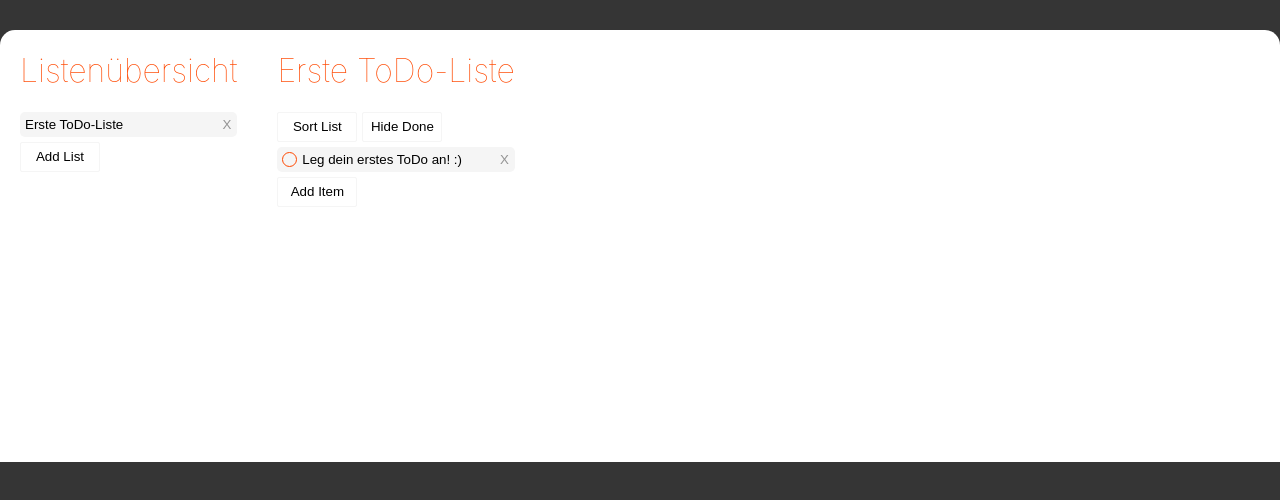
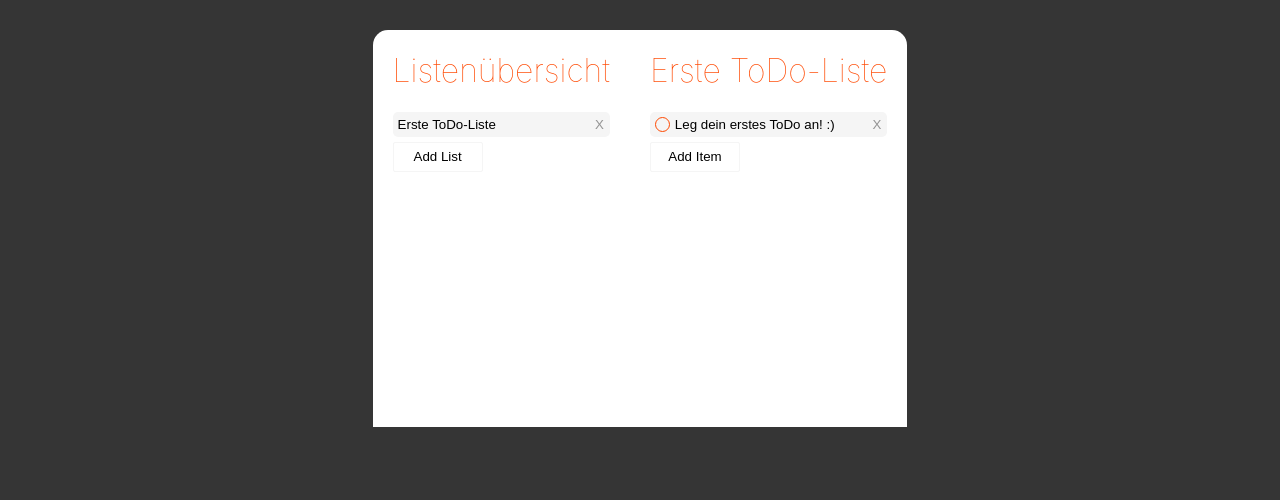
Before and after one commit to olrchhlm/ToDoApp-React, a React (Create React App) app: page / in a window 1280 px wide. Shown: the top 500 px of the page. Built offline with nearby package versions, Linux system fonts and the light colour scheme.

Commit message:
Code improvements (#7)
* File-Renaming

* temporary solution hide check button

* state reduction, sort and hide/show done are only displayed when necessary

* changing function name

```diff
--- a/src/App.css
+++ b/src/App.css
@@ -50,7 +50,7 @@ button:focus {
 }
 
 .standard-button {
-  width: 80px;
+  width: 90px;
   height: 30px;
   border: 1px solid var(--light-gray);
   padding: 5px;
@@ -86,12 +86,6 @@ button:focus {
 }
 
 .footer {
-  background: white;
-  height: 250px;
-}
-
-.hide {
-  display: none;
 }
 
 .layout {
@@ -99,6 +93,7 @@ button:focus {
   border-top-right-radius: 15px;
   display: flex;
   background: white;
+  padding-bottom: 250px;
 }
 
 .list-overview {
@@ -110,6 +105,15 @@ button:focus {
   margin: 0 20px;
   margin-right: 20px;
   margin-left: 20px;
+}
+
+.invisible {
+  visibility: hidden;
+  width: 106px;
+}
+
+.hide {
+  display: none;
 }
 
 /*=============*/
@@ -128,4 +132,10 @@ button:focus {
   h1 {
     color: var(--contrast-color);
   }
+
+  .test {
+    display: flex;
+    justify-content: center;
+    width: 100%;
+  }
 }
--- a/src/App.js
+++ b/src/App.js
@@ -1,7 +1,7 @@
 import React, { Component } from "react";
 import "./App.css";
 import Header from "./components/Header";
-import ListOverview from "./components/ListOverview";
+import ToDoLists from "./components/ToDoLists";
 import Footer from "./components/Footer";
 
 class App extends Component {
@@ -9,7 +9,7 @@ class App extends Component {
     return (
       <div>
         <Header />
-        <ListOverview />
+        <ToDoLists />
         <Footer />
       </div>
     );
--- a/src/components/ListComponent.js
+++ /dev/null
@@ -1,28 +0,0 @@
-import React from "react";
-
-function ListComponent(props) {
-  return (
-    <div className={props.showItem}>
-      <button
-        onClick={props.onClick}
-        className={props.isDone ? "todo-done" : "todo-pending"}
-      />
-      <form>
-        <input
-          type="text"
-          value={props.title}
-          placeholder={props.title}
-          onChange={event => props.changeTitle(props.index, event.target.value)}
-        />
-      </form>
-      <button
-        className="remove-button"
-        onClick={() => props.deleteToDo(props.index)}
-      >
-        X
-      </button>
-    </div>
-  );
-}
-
-export default ListComponent;
--- /dev/null
+++ b/src/components/ListEntry.js
@@ -0,0 +1,46 @@
+import React from "react";
+
+class ListEntry extends React.Component {
+  getCheckButtonClass() {
+    if (!this.props.showCheckButton) {
+      return "hide";
+    }
+
+    return this.props.isDone ? "todo-done" : "todo-pending";
+  }
+
+  getOnClickActionForm() {
+    if (this.props.chooseToDoList) {
+      return () => this.props.chooseToDoList(this.props.index);
+    }
+  }
+
+  render() {
+    return (
+      <div className={this.props.showItem}>
+        <button
+          onClick={this.props.onClickCheckButton}
+          className={this.getCheckButtonClass(this.props)}
+        />
+        <form>
+          <input
+            onClick={this.getOnClickActionForm()}
+            type="text"
+            value={this.props.title}
+            onChange={event =>
+              this.props.changeTitle(this.props.index, event.target.value)
+            }
+          />
+        </form>
+        <button
+          className="remove-button"
+          onClick={() => this.props.deleteToDo(this.props.index)}
+        >
+          X
+        </button>
+      </div>
+    );
+  }
+}
+
+export default ListEntry;
--- a/src/components/List.js
+++ b/src/components/ToDoList.js
@@ -1,12 +1,11 @@
 import React from "react";
-import ListComponent from "./ListComponent";
+import ListEntry from "./ListEntry";
 
-class List extends React.Component {
+class ToDoList extends React.Component {
   constructor(props) {
     super(props);
     this.state = {
-      listOfItems: this.createListOfItems(props.storageID),
-      hideDoneActive: false
+      listOfItems: this.createListOfItems(props.storageID)
     };
 
     this.createListOfItems = this.createListOfItems.bind(this);
@@ -17,6 +16,8 @@ class List extends React.Component {
     this.sortListOfItems = this.sortListOfItems.bind(this);
     this.hideDoneItems = this.hideDoneItems.bind(this);
     this.showDoneitems = this.showDoneitems.bind(this);
+    this.hiddenItemExists = this.hiddenItemExists.bind(this);
+    this.allowSort = this.allowSort.bind(this);
   }
 
   createListOfItems(storageID) {
@@ -79,8 +80,7 @@ class List extends React.Component {
     });
 
     this.setState({
-      listOfItems: doneItemsNotListed,
-      hideDoneActive: true
+      listOfItems: doneItemsNotListed
     });
   }
 
@@ -91,8 +91,7 @@ class List extends React.Component {
     });
 
     this.setState({
-      listOfItems: doneItemsListed,
-      hideDoneActive: false
+      listOfItems: doneItemsListed
     });
   }
 
@@ -103,32 +102,70 @@ class List extends React.Component {
     );
   }
 
+  hiddenItemExists() {
+    let hiddenItemExists = this.state.listOfItems.find(todo => {
+      return !todo.show;
+    });
+    let doneButShownItemExists = this.state.listOfItems.find(todo => {
+      return todo.isDone && todo.show;
+    });
+
+    if (hiddenItemExists && doneButShownItemExists) {
+      return false;
+    } else if (hiddenItemExists) {
+      return true;
+    }
+    return false;
+  }
+
+  allowSort() {
+    let doneAndShownItemExists = this.state.listOfItems.find(todo => {
+      return todo.isDone && todo.show;
+    });
+
+    return doneAndShownItemExists ? true : false;
+  }
+
+  allowHide() {
+    let doneItemExists = this.state.listOfItems.find(todo => {
+      return todo.isDone;
+    });
+
+    return doneItemExists ? true : false;
+  }
+
   render() {
     return (
       <div>
         <h1> {this.props.title} </h1>
-        <button onClick={this.sortListOfItems} className="standard-button">
+        <button
+          onClick={this.allowSort() ? this.sortListOfItems : null}
+          className={this.allowSort() ? "standard-button" : "hide"}
+        >
           Sort List
         </button>
+
         <button
           onClick={
-            this.state.hideDoneActive ? this.showDoneitems : this.hideDoneItems
+            this.hiddenItemExists() ? this.showDoneitems : this.hideDoneItems
           }
-          className="standard-button"
+          className={this.allowHide() ? "standard-button" : "hide"}
         >
-          {this.state.hideDoneActive ? "Show Done" : "Hide Done"}
+          {this.hiddenItemExists() ? "Show Done" : "Hide Done"}
         </button>
 
         {this.state.listOfItems.map((item, i) => (
-          <ListComponent
+          <ListEntry
             title={item.title}
             isDone={item.isDone}
             key={i}
             index={i}
-            onClick={() => this.toggleIsDone(i)}
+            onClickCheckButton={() => this.toggleIsDone(i)}
             changeTitle={this.changeTitle}
             deleteToDo={this.deleteToDo}
             showItem={item.show ? "list-item" : "hide"}
+            showCheckButton={true}
+            chooseToDoList={false}
           />
         ))}
 
@@ -140,4 +177,4 @@ class List extends React.Component {
   }
 }
 
-export default List;
+export default ToDoList;
--- a/src/components/ListOverview.js
+++ b/src/components/ToDoLists.js
@@ -1,7 +1,8 @@
 import React from "react";
-import List from "./List";
+import ToDoList from "./ToDoList";
+import ListEntry from "./ListEntry";
 
-class ListOverview extends React.Component {
+class ToDoLists extends React.Component {
   constructor(props) {
     super(props);
     this.state = {
@@ -9,7 +10,7 @@ class ListOverview extends React.Component {
     };
 
     this.addToDoList = this.addToDoList.bind(this);
-    this.handleInput = this.handleInput.bind(this);
+    this.changeTitle = this.changeTitle.bind(this);
     this.createListOfItems = this.createListOfItems.bind(this);
     this.deleteToDo = this.deleteToDo.bind(this);
   }
@@ -41,7 +42,7 @@ class ListOverview extends React.Component {
     });
   }
 
-  handleInput(index, input) {
+  changeTitle(index, input) {
     let newValue = [...this.state.toDoLists];
     newValue[index].title = input;
     this.setState({
@@ -52,7 +53,7 @@ class ListOverview extends React.Component {
   showList(indexToShow) {
     let updatedView = [...this.state.toDoLists];
     updatedView.map((list, i) => {
-      indexToShow === i ? (list.show = true) : (list.show = false);
+      return indexToShow === i ? (list.show = true) : (list.show = false);
     });
     this.setState({
       toDoLists: updatedView
@@ -73,32 +74,23 @@ class ListOverview extends React.Component {
 
   render() {
     return (
+      <div className="test">
         <div className="layout">
           <div className="spacing-right">
             <h1> Listenübersicht </h1>
             <div>
               {this.state.toDoLists.map((list, i) => {
                 return (
-                <div className="list-item">
-                  <form className="list-overview">
-                    <input
-                      type="text"
-                      onClick={() => this.showList(i)}
-                      value={list.title}
+                  <ListEntry
+                    showItem={"list-item"}
+                    title={list.title}
                     key={i}
                     index={i}
-                      onChange={event =>
-                        this.handleInput(i, event.target.value)
-                      }
+                    deleteToDo={this.deleteToDo}
+                    showCheckButton={false}
+                    changeTitle={this.changeTitle}
+                    chooseToDoList={() => this.showList(i)}
                   />
-                  </form>
-                  <button
-                    className="remove-button"
-                    onClick={() => this.deleteToDo(i)}
-                  >
-                    X
-                  </button>
-                </div>
                 );
               })}
             </div>
@@ -111,7 +103,7 @@ class ListOverview extends React.Component {
             {this.state.toDoLists.map((list, i) => {
               if (list.show) {
                 return (
-                <List
+                  <ToDoList
                     title={list.title}
                     key={i}
                     index={i}
@@ -119,11 +111,13 @@ class ListOverview extends React.Component {
                   />
                 );
               }
+              return null;
             })}
+          </div>
         </div>
       </div>
     );
   }
 }
 
-export default ListOverview;
+export default ToDoLists;
```
Lines whose indentation alone changed are shown as unchanged.
